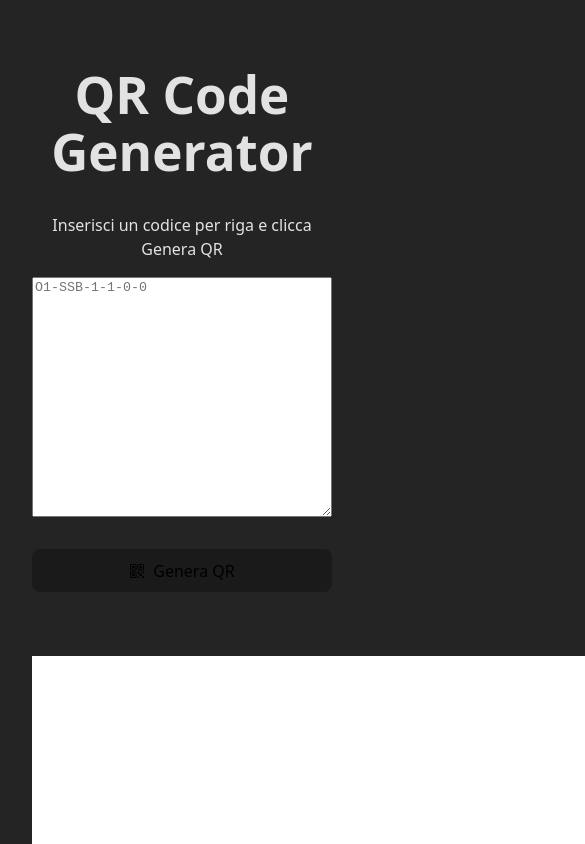
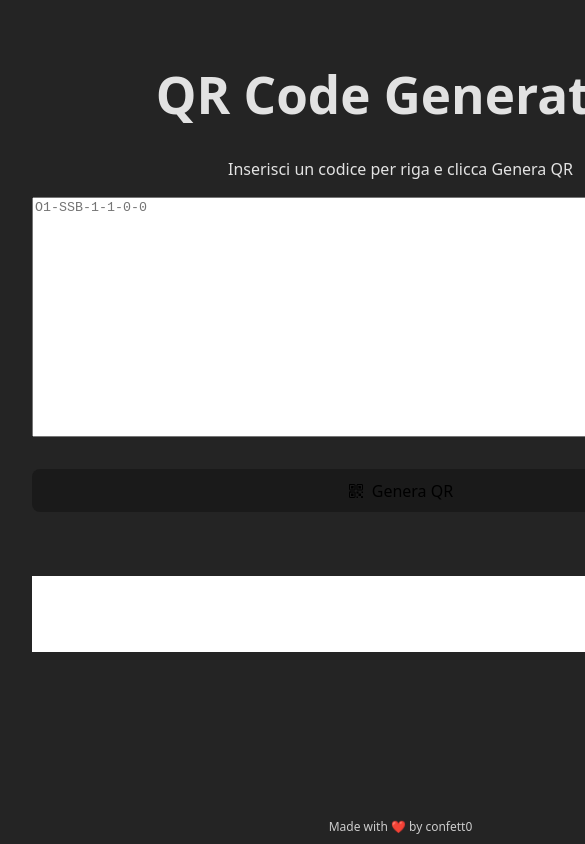
Before and after one commit to confett0/qrcode-generator, a React (Vite) app: page / in a window 390 px wide. Shown: the top 844 px of the page, 585 px wide, since content can reach past the window. Built offline with nearby package versions, Linux system fonts and the light colour scheme.

Commit message:
Fix container sizes on mobile devices

```diff
--- a/src/App.css
+++ b/src/App.css
@@ -5,6 +5,9 @@
 }
 
 #root {
+  display: flex;
+  flex-direction: column;
+  justify-content: space-between;
   max-width: 1280px;
   margin: 0 auto;
   text-align: center;
@@ -50,9 +53,9 @@ button {
   display: grid;
   grid-template-columns: repeat(7, 25mm);
   grid-auto-rows: 35mm;
-  width: 210mm;
-  height: 297mm;
   padding: 10mm;
+  max-width: 100%;
+  overflow-x: auto;
 }
 
 .qr-code-card {
@@ -90,15 +93,26 @@ footer a:hover {
   .content {
     flex-direction: column;
   }
+
+  .sidebar {
+    width: 100%;
+    max-width: 100%;
+  }
 }
 
 @media print {
-  .sidebar, footer {
-    display: none;
-  }
 
   #root {
     padding: 0;
     gap: 0;
   }
+
+  .qr-grid {
+    width: 210mm;
+    height: 297mm;
+  }
+
+  .sidebar, footer {
+    display: none;
+  }
 }
--- a/src/index.css
+++ b/src/index.css
@@ -25,7 +25,6 @@ a:hover {
 body {
   margin: 0;
   display: flex;
-  place-items: center;
   min-width: 320px;
   min-height: 100vh;
 }
```
